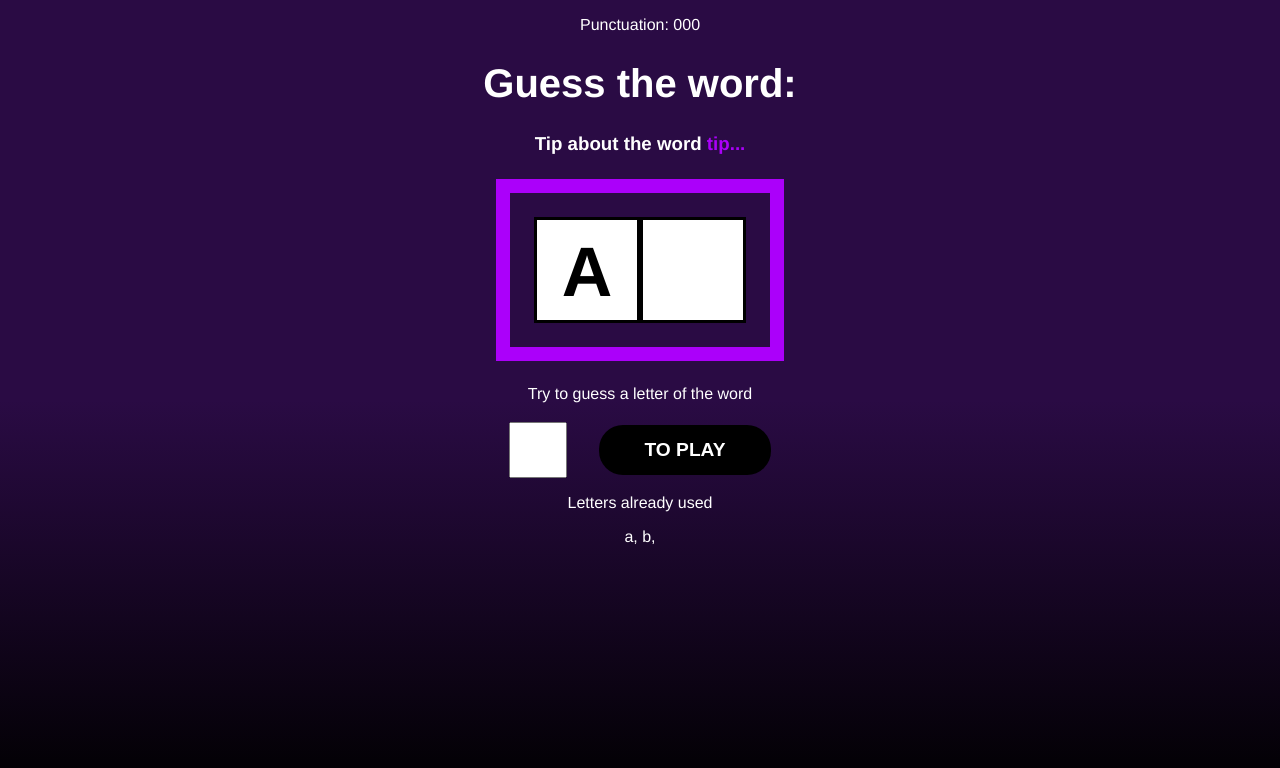
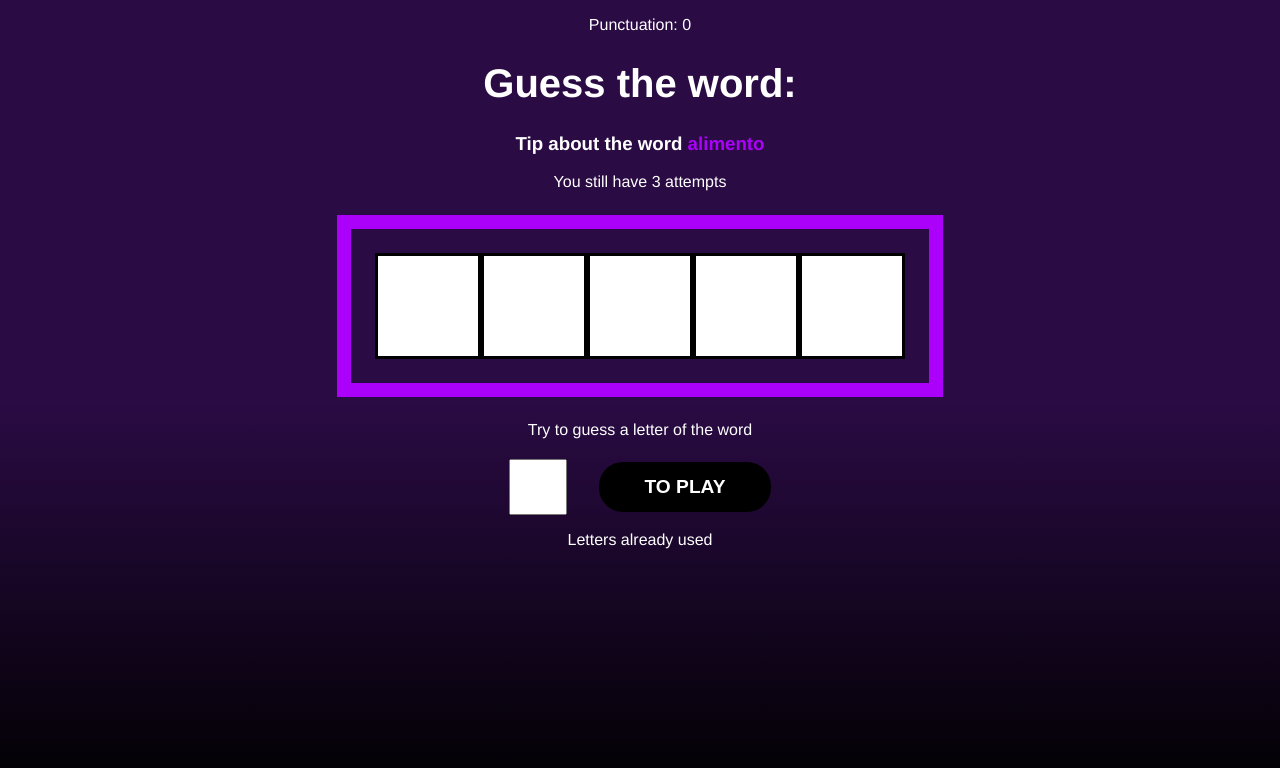
Before and after one commit to JamilleSM/secretword, a React (Vite) app: page / in a window 1280 px wide. Both pictures are taken after a click on the button "START THE GAME". Shown: the top 768 px of the page. Built offline with nearby package versions, Linux system fonts and the light colour scheme.

Commit message:
feat: adding valid and invalid letters

```diff
--- a/src/App.tsx
+++ b/src/App.tsx
@@ -26,6 +26,11 @@ function App() {
   const [pickedCategory, setPickedCategory] = useState<string>("");
   const [letters, setLetters] = useState<string[]>([]);
 
+  const [guessedLetters, setGuessedLetters] = useState<string[]>([]);
+  const [wrongLetters, setWrongLetters] = useState<string[]>([]);
+  const [guesses, setGuesses] = useState(3);
+  const [score, setScore] = useState(0);
+
   const pickedWordAndCategory = () => {
     const categories = Object.keys(words);
     const category =
@@ -49,13 +54,35 @@ function App() {
 
     setPickedWord(word);
     setPickedCategory(category);
-    setLetters(letters);
+    setLetters(wordLetters);
 
     setGameStage(stages[1].name);
   };
 
-  const verifyLetter = () => {
-    setGameStage(stages[2].name);
+  const verifyLetter = (letter: string) => {
+    const normalizedLetter = letter.toLocaleLowerCase();
+
+    if (
+      guessedLetters.includes(normalizedLetter) ||
+      wrongLetters.includes(normalizedLetter)
+    ) {
+      return;
+    }
+
+    if (letters.includes(normalizedLetter)) {
+      setGuessedLetters((actualGuessedLetters) => [
+        ...actualGuessedLetters,
+        normalizedLetter,
+      ]);
+    } else {
+      setWrongLetters((actualWrongLetters) => [
+        ...actualWrongLetters,
+        normalizedLetter,
+      ]);
+    }
+
+    console.log(guessedLetters);
+    console.log(wrongLetters);
   };
 
   const retry = () => {
@@ -66,7 +93,18 @@ function App() {
     <>
       <div className="App">
         {gameStage === "start" && <StartScreen startGame={startGame} />}
-        {gameStage === "game" && <Game verifyLetter={verifyLetter} />}
+        {gameStage === "game" && (
+          <Game
+            verifyLetter={verifyLetter}
+            pickedWord={pickedWord}
+            pickedCategory={pickedCategory}
+            letters={letters}
+            guessedLetters={guessedLetters}
+            wrongLetters={wrongLetters}
+            guesses={guesses}
+            score={score}
+          />
+        )}
         {gameStage === "end" && <GameOver retry={retry} />}
       </div>
     </>
--- a/src/components/Game/Game.tsx
+++ b/src/components/Game/Game.tsx
@@ -1,34 +1,80 @@
+import { FormEvent, useState, useRef } from "react";
 import "./Game.css";
 
 interface GameProps {
-  verifyLetter: () => void;
+  verifyLetter: (letter: string) => void;
+  pickedWord: string;
+  pickedCategory: string;
+  letters: string[];
+  guessedLetters: string[];
+  wrongLetters: string[];
+  guesses: number;
+  score: number;
 }
 
-function Game({ verifyLetter }: GameProps) {
+function Game({
+  verifyLetter,
+  pickedWord,
+  pickedCategory,
+  letters,
+  guessedLetters,
+  wrongLetters,
+  guesses,
+  score,
+}: GameProps) {
+  const [letter, setLetter] = useState<string>("");
+  const letterInputRef = useRef<HTMLInputElement>(null);
+
+  const handleSubmit = (event: FormEvent) => {
+    event.preventDefault();
+
+    verifyLetter(letter);
+    setLetter("");
+    if (letterInputRef.current) {
+      letterInputRef.current.focus();
+    }
+  };
   return (
     <div className="game">
       <p className="points">
-        <span>Punctuation: 000</span>
+        <span>Punctuation: {score}</span>
       </p>
       <h1>Guess the word:</h1>
       <h3 className="tip">
-        Tip about the word <span>tip...</span>
+        Tip about the word <span>{pickedCategory}</span>
       </h3>
+      <p>You still have {guesses} attempts</p>
       <div className="wordContainer">
-        <span className="letter">A</span>
-        <span className="blankSquare"></span>
+        {letters.map((letter, index) =>
+          guessedLetters.includes(letter) ? (
+            <span key={index} className="letter">
+              {letter}
+            </span>
+          ) : (
+            <span key={index} className="blankSquare"></span>
+          )
+        )}
       </div>
       <div className="letterContainer">
         <p>Try to guess a letter of the word</p>
-        <form>
-          <input type="text" name="letter" maxLength={1} required />
+        <form onSubmit={handleSubmit}>
+          <input
+            type="text"
+            name="letter"
+            maxLength={1}
+            required
+            onChange={(text) => setLetter(text.target.value)}
+            value={letter}
+            ref={letterInputRef}
+          />
           <button>To play</button>
         </form>
       </div>
       <div className="wrongLettersContainer">
         <p>Letters already used</p>
-        <span>a, </span>
-        <span>b, </span>
+        {wrongLetters.map((letters, index) => (
+          <span key={index}>{letters}, </span>
+        ))}
       </div>
     </div>
   );
```
